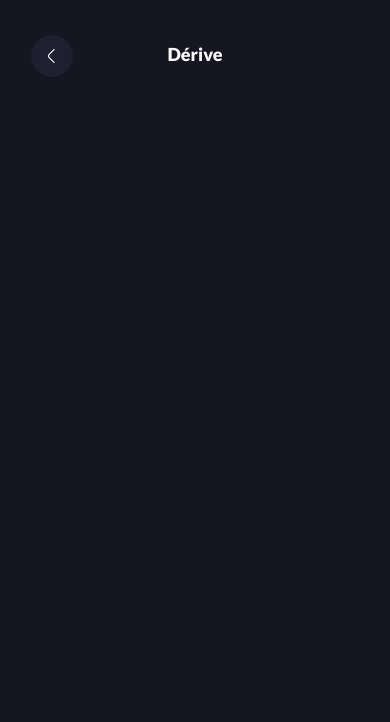
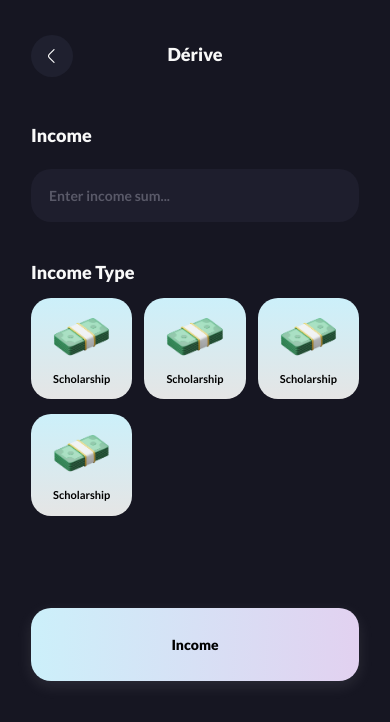
Before and after one commit to hschhhwwwo0o/derive, a React Native app: screen /Income in a window 390 px wide. Shown: the top 722 px of the page. Built offline with nearby package versions, Linux system fonts and the light colour scheme.

Commit message:
Income to card page

```diff
--- /dev/null
+++ b/components/Custom/IncomeType/index.tsx
@@ -0,0 +1,40 @@
+import { LinearGradient } from "expo-linear-gradient";
+import React, { FunctionComponent } from "react";
+import { Dimensions, Image, Text, StyleSheet } from "react-native";
+import AppConstants from "styles/constants";
+
+const IncomeType: FunctionComponent = () => {
+  return (
+    <>
+      <LinearGradient style={styles.incomeType} colors={["#CCF0FA", "#E5E5E5"]}>
+        <Image source={require("assets/payments-types/fellowship.png")} style={styles.image} />
+        <Text style={styles.text}>Scholarship</Text>
+      </LinearGradient>
+    </>
+  );
+};
+
+const styles = StyleSheet.create({
+  incomeType: {
+    width: Dimensions.get("window").width / 2.8 - 38,
+    height: Dimensions.get("window").width / 2.8 - 38,
+    borderRadius: 20,
+    marginTop: 15,
+    display: "flex",
+    alignItems: "center",
+    justifyContent: "center",
+    flexDirection: "column",
+    paddingBottom: 8,
+  },
+  image: {
+    width: Dimensions.get("window").width / 4 - 38,
+    height: Dimensions.get("window").width / 4 - 38,
+  },
+  text: {
+    marginTop: 8,
+    fontSize: 11,
+    fontFamily: AppConstants.FontBold,
+  },
+});
+
+export default IncomeType;
--- a/screens/Income/index.tsx
+++ b/screens/Income/index.tsx
@@ -1,17 +1,39 @@
-import React, { FunctionComponent } from "react";
+import React, { FunctionComponent, useState } from "react";
 import { StyleSheet, View } from "react-native";
 import AsyncStorage from "@react-native-async-storage/async-storage";
 import TheLayout from "layouts";
 import TopPanel from "components/UI/TopPanel";
 import Label from "components/UI/Label";
 import Transaction from "components/Custom/Transaction";
+import Input from "components/UI/Input";
+import IncomeType from "components/Custom/IncomeType";
+import Button from "components/UI/Button";
 
 const IncomeScreen: FunctionComponent<IScreen> = ({ navigation }) => {
+  const [sum, setSum] = useState("");
+
   return (
     <>
       <TheLayout>
         <TopPanel withBack navigation={navigation} />
-        <View style={styles.body}></View>
+        <View style={styles.body}>
+          <Label>Income</Label>
+          <View style={styles.headerInput}>
+            <Input state={sum} setState={setSum} placeholder="Enter income sum..." keyboardType="decimal-pad" />
+          </View>
+          <View style={styles.headerType}>
+            <Label>Income Type</Label>
+            <View style={styles.bodyTypes}>
+              <IncomeType />
+              <IncomeType />
+              <IncomeType />
+              <IncomeType />
+            </View>
+          </View>
+          <View style={styles.actionButton}>
+            <Button>Income</Button>
+          </View>
+        </View>
       </TheLayout>
     </>
   );
@@ -22,6 +44,21 @@ const styles = StyleSheet.create({
     marginTop: 39,
     paddingBottom: 39,
   },
+  headerInput: {
+    marginTop: 23,
+  },
+  headerType: {
+    marginTop: 39,
+  },
+  bodyTypes: {
+    display: "flex",
+    flexDirection: "row",
+    flexWrap: "wrap",
+    justifyContent: "space-between",
+  },
+  actionButton: {
+    marginTop: 92,
+  },
 });
 
 export default IncomeScreen;
```
